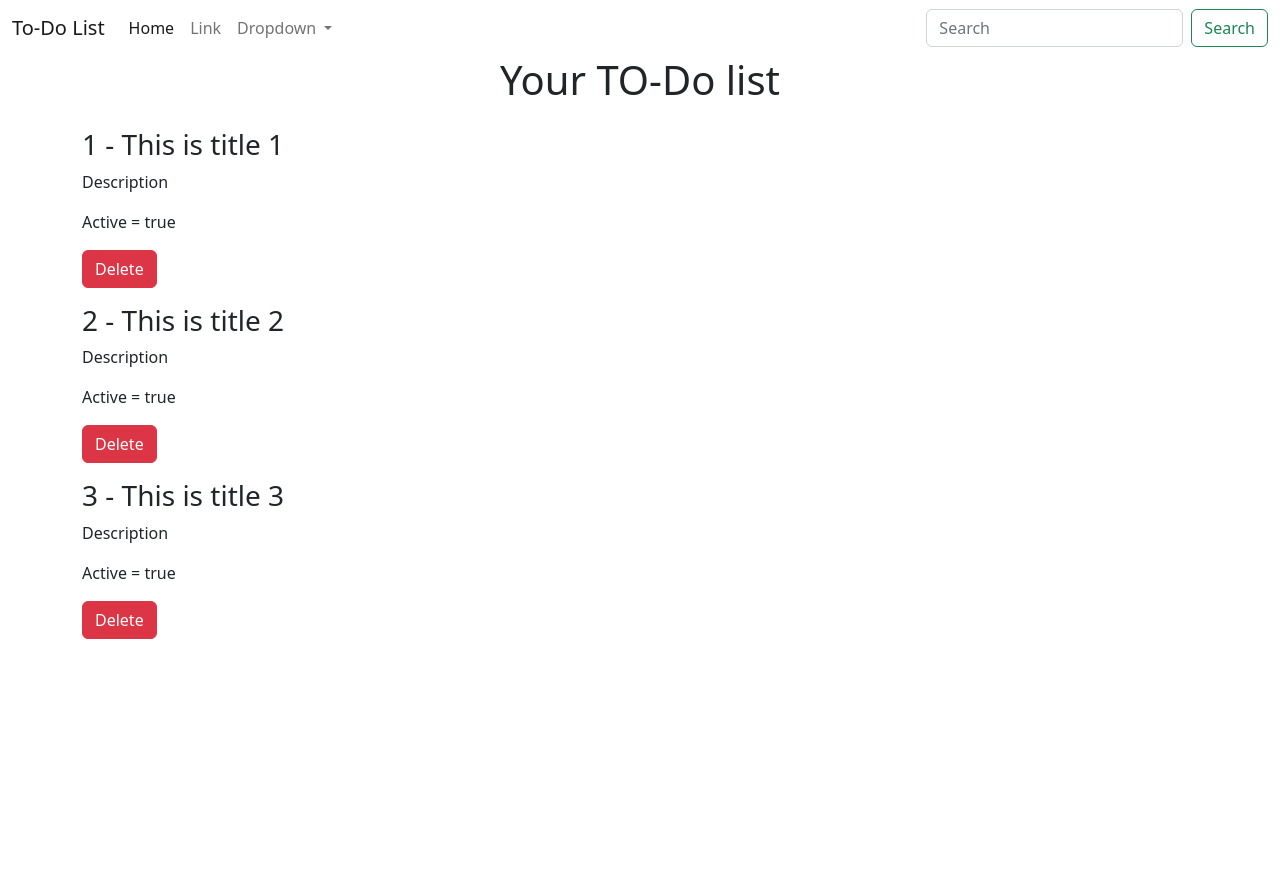
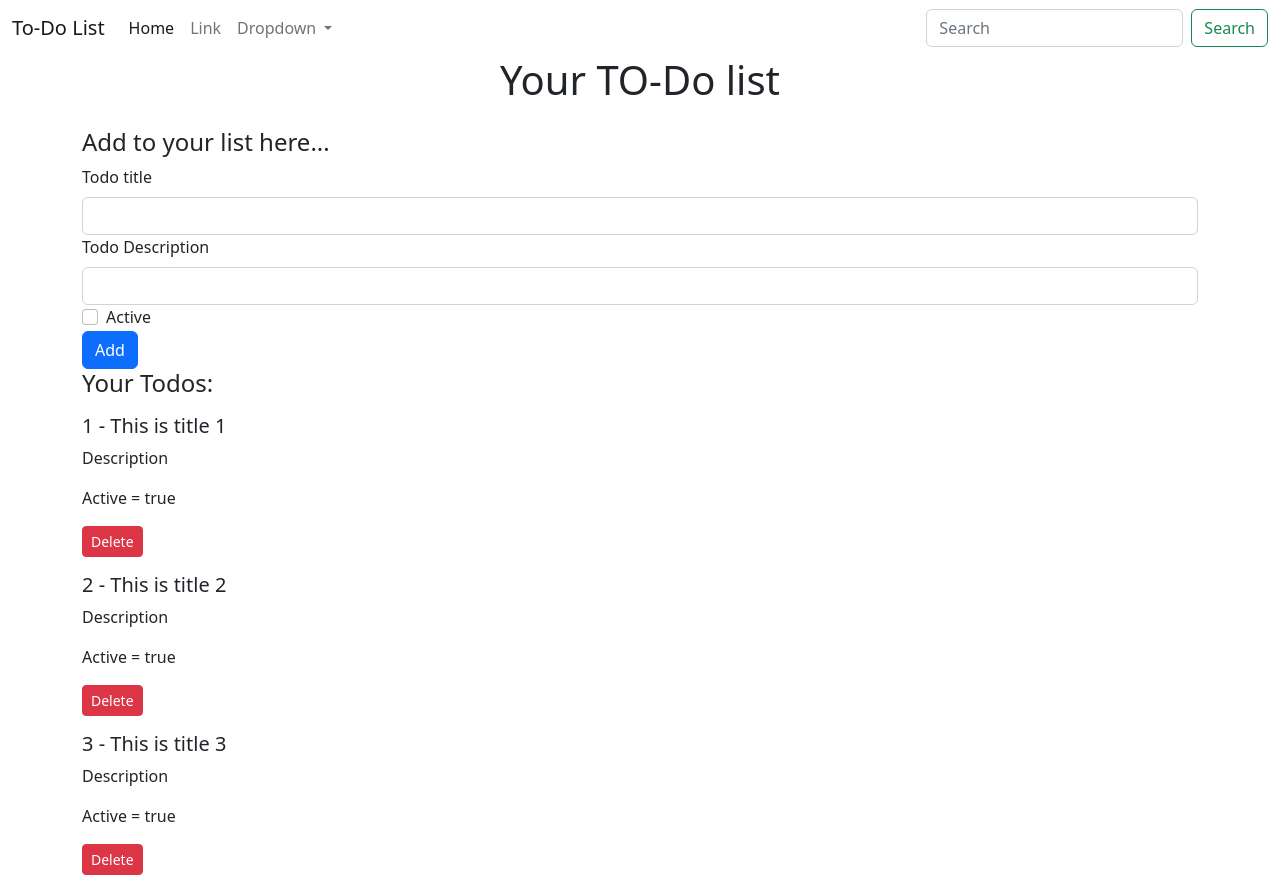
Before and after one commit to saadidch/TO-DO-List, an Angular app: page / in a window 1280 px wide. Before the commit the page ends 800 px from the top, so only its background shows below. Built offline with nearby package versions, Linux system fonts and the light colour scheme.

Commit message:
add input forms.

```diff
--- /dev/null
+++ b/src/app/MyComponents/add-todo/add-todo.component.html
@@ -0,0 +1,16 @@
+<h4>Add to your list here...</h4>
+<form>
+  <div class="form-group">
+    <label for="title" class="form-label">Todo title</label>
+    <input type="text" class="form-control" id="title">
+  </div>
+  <div class="form-group">
+    <label for="desc" class="form-label">Todo Description</label>
+    <input type="text" class="form-control" id="desc">
+  </div>
+  <div class="form-group form-check">
+    <input type="checkbox" class="form-check-input" id="active">
+    <label class="form-check-label" for="active">Active</label>
+  </div>
+  <button type="submit" class="btn btn-primary">Add</button>
+</form>
--- a/src/app/MyComponents/todo-item/todo-item.component.html
+++ b/src/app/MyComponents/todo-item/todo-item.component.html
@@ -1,7 +1,7 @@
 
 <div class="my-3">
-<h3>{{todo.sno}} - {{todo.title}}</h3>
+<h5>{{todo.sno}} - {{todo.title}}</h5>
 <p>{{todo.desc}}</p>
 <p>Active = {{todo.active}}</p>
-  <button class="btn btn-danger" (click)="onClick(todo)">Delete</button>
+  <button class="btn btn-sm btn-danger" (click)="onClick(todo)">Delete</button>
 </div>
--- a/src/app/MyComponents/todos/todos.component.html
+++ b/src/app/MyComponents/todos/todos.component.html
@@ -1,4 +1,5 @@
-
+<app-add-todo></app-add-todo>
+<h4>Your Todos:</h4>
 <div *ngFor="let todo of todos">
   <app-todo-item [todo]="todo" (todoDelete)="deleteTodo($event)"></app-todo-item>
 </div>
--- a/src/app/app.module.ts
+++ b/src/app/app.module.ts
@@ -4,12 +4,14 @@ import { BrowserModule } from '@angular/platform-browser';
 import { AppComponent } from './app.component';
 import { TodosComponent } from './MyComponents/todos/todos.component';
 import { TodoItemComponent } from './MyComponents/todo-item/todo-item.component';
+import { AddTodoComponent } from './MyComponents/add-todo/add-todo.component';
 
 @NgModule({
   declarations: [
     AppComponent,
     TodosComponent,
-    TodoItemComponent
+    TodoItemComponent,
+    AddTodoComponent
   ],
   imports: [
     BrowserModule
```
Also changed, not shown: src/app/MyComponents/add-todo/add-todo.component.ts (added, +10 -0 lines), src/app/MyComponents/add-todo/add-todo.component.css (added), 1 other file (tests, documents, lock files or other folders).
